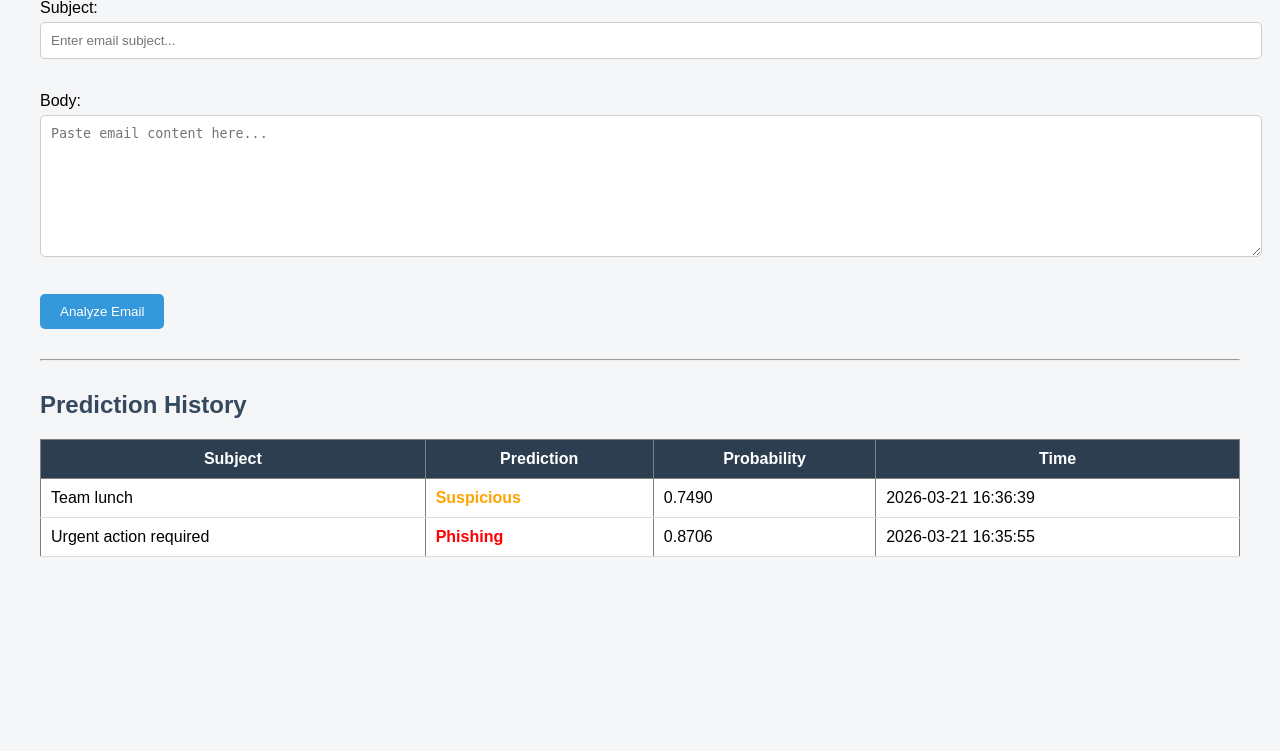
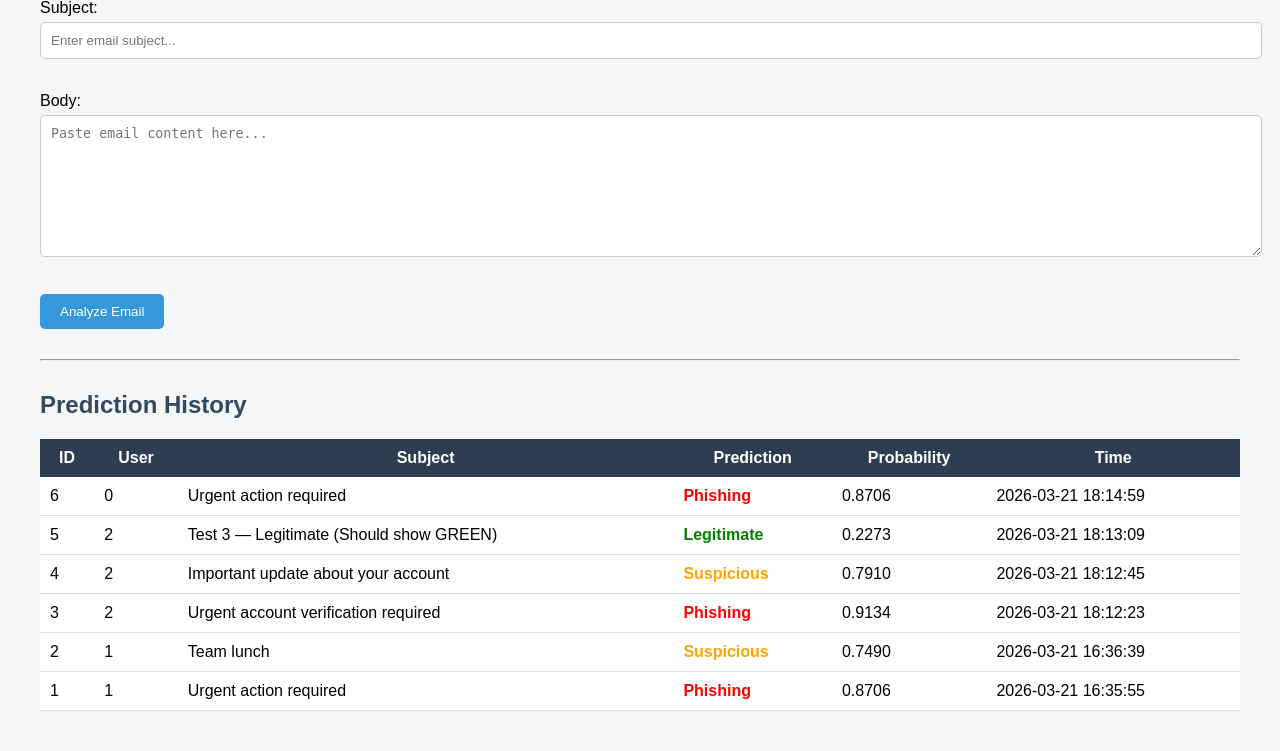
Before and after one commit to vlaw1217/Cyber-Security-Capstone-Project-, a Flask app: page /dashboard in a window 1280 px wide. Shown: the part 261-1012 px from the top of the page. Before the commit the page ends 818 px from the top, so only its background shows below. Run offline with Flask 3, Linux system fonts and the light colour scheme; a user stored in the database is signed in; data comes from the database, SQL or seed files in the repository; parts of the project's set-up code (start-up, migrations or seed data) failed here and were passed over.

Commit message:
Phase 1 PoC complete: Flask app, ML model, database, dashboard

```diff
--- a/phishing_system/app.py
+++ b/phishing_system/app.py
@@ -4,6 +4,7 @@ import numpy as np
 from flask import Flask, render_template, request, redirect, session
 from werkzeug.security import generate_password_hash, check_password_hash
 from scipy.sparse import hstack
+from database import get_all_predictions
 
 # Initialize Flask application
 app = Flask(__name__)
@@ -185,25 +186,15 @@ def login():
 # ---------------------------
 @app.route("/dashboard")
 def dashboard():
-    # Restrict access to logged-in users
+     # Restrict access to logged-in users
     if "user_id" not in session:
         return redirect("/")
 
-    conn = sqlite3.connect("app.db")
-    cursor = conn.cursor()
+    # Get all prediction records from database
+    data = get_all_predictions()
 
-    # Get current user's prediction history
-    cursor.execute("""
-    SELECT subject, prediction, probability, timestamp
-    FROM predictions
-    WHERE user_id = ?
-    ORDER BY id DESC
-    """, (session["user_id"],))
-
-    history = cursor.fetchall()
-    conn.close()
-
-    return render_template("dashboard.html", history=history)
+    # return render_template("dashboard.html", history=history)
+    return render_template('dashboard.html', data=data)
 
 # ---------------------------
 # LOGOUT
@@ -216,7 +207,6 @@ def logout():
 
     return redirect("/")
 
-
 # ---------------------------
 # RUN APPLICATION
 # ---------------------------
--- a/phishing_system/database.py
+++ b/phishing_system/database.py
@@ -1,33 +1,74 @@
 import sqlite3
 
+# ---------------------------------------------------
+# Initialize database and create required tables
+# ---------------------------------------------------
 def init_db():
+    # Connect to SQLite database (creates file if not exists)
     conn = sqlite3.connect("app.db")
     cursor = conn.cursor()
 
-    # Users table
+    # -----------------------------
+    # Create 'users' table
+    # -----------------------------
+    # Stores login credentials for users
     cursor.execute("""
-    CREATE TABLE IF NOT EXISTS users (
-        id INTEGER PRIMARY KEY AUTOINCREMENT,
-        username TEXT UNIQUE,
-        password TEXT
-    )
+        CREATE TABLE IF NOT EXISTS users (
+            id INTEGER PRIMARY KEY AUTOINCREMENT,   -- Unique user ID
+            username TEXT UNIQUE,                   -- Username (must be unique)
+            password TEXT                           -- Password (plain text for PoC)
+        )
     """)
 
-    # Predictions table
+    # -----------------------------
+    # Create 'predictions' table
+    # -----------------------------
+    # Stores email analysis results
     cursor.execute("""
-    CREATE TABLE IF NOT EXISTS predictions (
-        id INTEGER PRIMARY KEY AUTOINCREMENT,
-        user_id INTEGER,
-        subject TEXT,
-        body TEXT,
-        prediction TEXT,
-        probability REAL,
-        timestamp DATETIME DEFAULT CURRENT_TIMESTAMP
-    )
+        CREATE TABLE IF NOT EXISTS predictions (
+            id INTEGER PRIMARY KEY AUTOINCREMENT,   -- Unique record ID
+            user_id INTEGER,                        -- Reference to user (optional)
+            subject TEXT,                           -- Email subject
+            body TEXT,                              -- Email body content
+            prediction TEXT,                        -- Model result (phishing / legit)
+            probability REAL,                       -- Confidence score
+            timestamp DATETIME DEFAULT CURRENT_TIMESTAMP  -- Auto timestamp
+        )
     """)
 
+    # Save changes and close connection
     conn.commit()
     conn.close()
 
+
+# ---------------------------------------------------
+# Retrieve all prediction records from database
+# ---------------------------------------------------
+def get_all_predictions():
+    # Connect to database
+    conn = sqlite3.connect("app.db")
+    cursor = conn.cursor()
+
+    # SQL query to get all predictions
+    # Ordered by latest first
+    cursor.execute("""
+        SELECT id, user_id, subject, body, prediction, probability, timestamp
+        FROM predictions
+        ORDER BY timestamp DESC
+    """)
+
+    # Fetch all rows from query result
+    rows = cursor.fetchall()
+
+    # Close database connection
+    conn.close()
+
+    # Return data to Flask app
+    return rows
+
+
+# ---------------------------------------------------
+# Run database initialization when file is executed
+# ---------------------------------------------------
 if __name__ == "__main__":
     init_db()
--- a/phishing_system/templates/dashboard.html
+++ b/phishing_system/templates/dashboard.html
@@ -102,34 +102,41 @@
 
     <h2>Prediction History</h2>
 
-    {% if history %}
-    <table border="1" cellpadding="8">
+    {% if data %}
+    <table>
         <tr>
+            <th>ID</th>
+            <th>User</th>
             <th>Subject</th>
             <th>Prediction</th>
             <th>Probability</th>
             <th>Time</th>
         </tr>
 
-        {% for row in history %}
+        {% for row in data %}
         <tr>
             <td>{{ row[0] }}</td>
+            <td>{{ row[1] }}</td>
+            <td>{{ row[2] }}</td>
+
             <td>
-                {% if row[1] == "Phishing" %}
-                    <span style="color:red;"><b>{{ row[1] }}</b></span>
-                {% elif row[1] == "Suspicious" %}
-                    <span style="color:orange;"><b>{{ row[1] }}</b></span>
+                {% if row[4]|lower == "phishing" %}
+                    <span style="color:red;"><b>{{ row[4] }}</b></span>
+                {% elif row[4]|lower == "suspicious" %}
+                    <span style="color:orange;"><b>{{ row[4] }}</b></span>
                 {% else %}
-                    <span style="color:green;"><b>{{ row[1] }}</b></span>
+                    <span style="color:green;"><b>{{ row[4] }}</b></span>
                 {% endif %}
             </td>
-            <td>{{ "%.4f"|format(row[2]) }}</td>
-            <td>{{ row[3] }}</td>
+
+            <td>{{ "%.4f"|format(row[5]) }}</td>
+            <td>{{ row[6] }}</td>
         </tr>
         {% endfor %}
     </table>
     {% else %}
     <p>No prediction history yet.</p>
     {% endif %}
+
 </body>
 </html>
```
Also changed, not shown: phishing_system/requirement.txt (added, +17 -0 lines), 1 other file.
